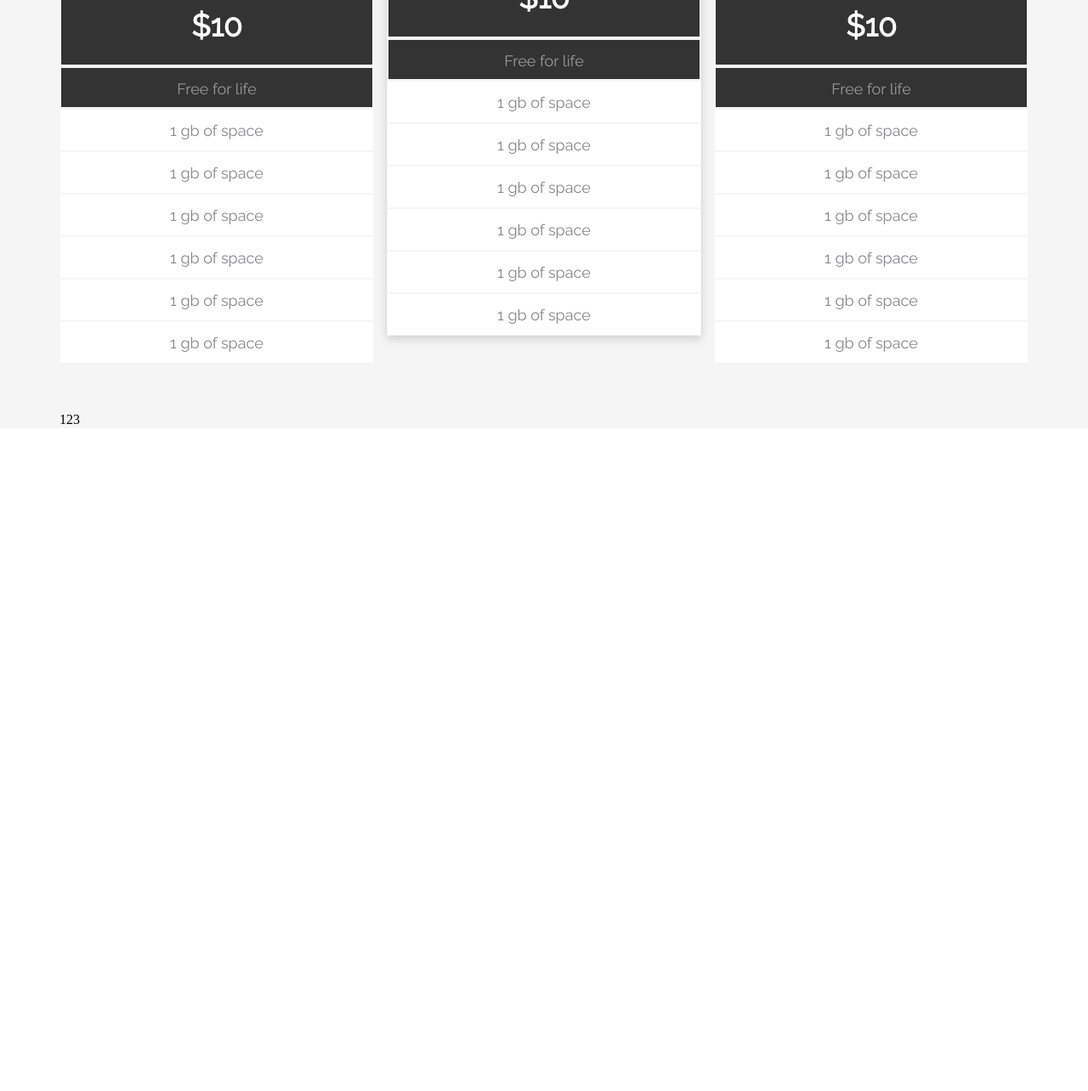
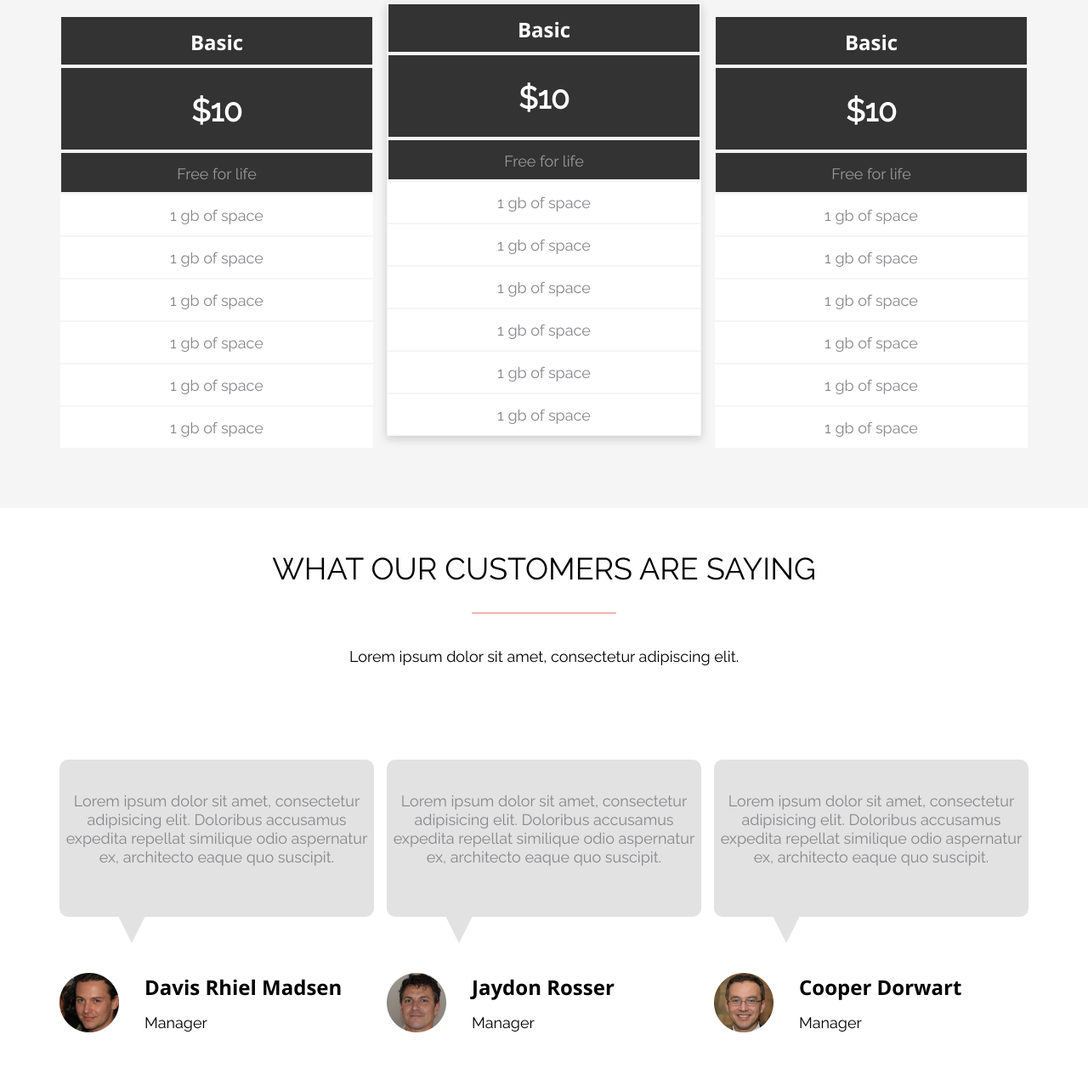
Before and after one commit to Kateina0102400/TMS-FE, a plain HTML site: page lesson-5-homework/index.html in a window 1280 px wide. Shown: the part 967-2251 px from the top of the page at 85% size. Before the commit the page ends 1471 px from the top, so only its background shows below. Drawn offline with Linux system fonts and the light colour scheme.

Commit message:
new commit

```diff
--- /dev/null
+++ b/lesson-5-homework/css/customers.css
@@ -0,0 +1,63 @@
+.section-title {
+  padding-top: 50px;
+  margin-bottom: 83x;
+}
+
+.customer-comment {
+  background-color: #e2e2e2;
+  max-width: 370px;
+  border-radius: 10px;
+  color: #86878b;
+  font-family: "Raleway";
+  font-size: 18px;
+  font-weight: 400;
+  line-height: 22px;
+  text-align: center;
+  padding-top: 38px;
+  padding-bottom: 37px;
+  margin-bottom: 66px;
+}
+
+.customer-wrap {
+  display: flex;
+}
+
+.customer-description__name {
+  display: block;
+  font-family: "OpenSans";
+  font-size: 24px;
+  font-weight: 700;
+  line-height: 33px;
+  margin-bottom: 15px;
+}
+
+.customer-description__post {
+  display: block;
+  font-family: "Raleway";
+  font-size: 18px;
+  font-weight: 400;
+  line-height: 22px;
+}
+
+.customer__img {
+  margin-right: 30px;
+}
+
+.customers-feedback {
+  display: flex;
+  justify-content: space-between;
+  padding-bottom: 64px;
+}
+
+.customer-comment::after {
+  content: "";
+  width: 0;
+  height: 0;
+  border-left: 50px solid transparent;
+  border-right: 50px solid transparent;
+  border-top: 100px solid #e2e2e2;
+  position: relative;
+  top: 90px;
+  left: -100px;
+  z-index: -1;
+}
--- a/lesson-5-homework/css/index.css
+++ b/lesson-5-homework/css/index.css
@@ -3,3 +3,4 @@
 @import url(./normalize.css);
 @import url(./section.css);
 @import url(./pricing-options.css);
+@import url(./customers.css);
--- a/lesson-5-homework/css/pricing-options.css
+++ b/lesson-5-homework/css/pricing-options.css
@@ -65,12 +65,12 @@
   margin-bottom: 50px;
 }
 
-.wrapper__cards .cards__element:nth-child(2) {
-  box-shadow: 0px 4px 10px 0px rgba(51, 51, 51, 0.2);
-  margin-top: -33px;
-  margin-bottom: 90px;
-}
-
 .section-title {
   margin-bottom: 79px;
 }
+
+.cards__element--active {
+  box-shadow: 0px 4px 10px 0px rgba(51, 51, 51, 0.2);
+  transform: translateY(-15px);
+  margin-bottom: 70px;
+}
--- a/lesson-5-homework/index.html
+++ b/lesson-5-homework/index.html
@@ -97,7 +97,7 @@
                         <div class="item">1 gb of space</div>
                     </div>
 
-                    <div class="cards__element">
+                    <div class="cards__element--active">
                         <div class="basic">Basic</div>
                         <div class="price">$10</div>
                         <div class="text"> Free for life</div>
@@ -124,10 +124,83 @@
 
                 </div>
             </section>
-
-            <footer>123</footer>
         </div>
     </section>
+
+    <section class="customers">
+        <div class="container">
+            <div class="section-title">
+                <h2 class="section__header">
+                    WHAT OUR CUSTOMERS ARE SAYING
+                </h2>
+                <span class="section__separator">
+
+                </span>
+                <h3 class="section__subtitle">
+                    Lorem ipsum dolor sit amet, consectetur adipiscing elit.
+                </h3>
+            </div>
+            <div class="customers-feedback">
+                <div class="customer-feedback">
+                    <div class="customer-comment">
+                        <p>Lorem ipsum dolor sit amet,
+                            consectetur adipisicing elit. Doloribus
+                            accusamus expedita repellat similique
+                            odio aspernatur ex, architecto eaque
+                            quo suscipit.</p>
+                    </div>
+                    <div class="customer-wrap">
+                        <div class="customer__img">
+                            <img src="./img/customer.png" alt="man">
+                        </div>
+                        <div class="customer-description">
+                            <span class="customer-description__name">Davis Rhiel Madsen</span>
+                            <span class="customer-description__post">Manager</span>
+                        </div>
+                    </div>
+                </div>
+
+                <div class="customer-feedback">
+                    <div class="customer-comment">
+                        <p>Lorem ipsum dolor sit amet,
+                            consectetur adipisicing elit. Doloribus
+                            accusamus expedita repellat similique
+                            odio aspernatur ex, architecto eaque
+                            quo suscipit.</p>
+                    </div>
+                    <div class="customer-wrap">
+                        <div class="customer__img">
+                            <img src="./img/customer 2.png" alt="man">
+                        </div>
+                        <div class="customer-description">
+                            <span class="customer-description__name">Jaydon Rosser</span>
+                            <span class="customer-description__post">Manager</span>
+                        </div>
+                    </div>
+                </div>
+
+                <div class="customer-feedback">
+                    <div class="customer-comment">
+                        <p>Lorem ipsum dolor sit amet,
+                            consectetur adipisicing elit. Doloribus
+                            accusamus expedita repellat similique
+                            odio aspernatur ex, architecto eaque
+                            quo suscipit.</p>
+                    </div>
+                    <div class="customer-wrap">
+                        <div class="customer__img">
+                            <img src="./img/customer 3.png" alt="man">
+                        </div>
+                        <div class="customer-description">
+                            <span class="customer-description__name">Cooper Dorwart</span>
+                            <span class="customer-description__post">Manager</span>
+                        </div>
+                    </div>
+                </div>
+            </div>
+
+    </section>
+
 
 
 </body>
```
Also changed, not shown: lesson-5-homework/img/customer 2.png (added), lesson-5-homework/img/customer 3.png (added), lesson-5-homework/img/customer.png (added).
